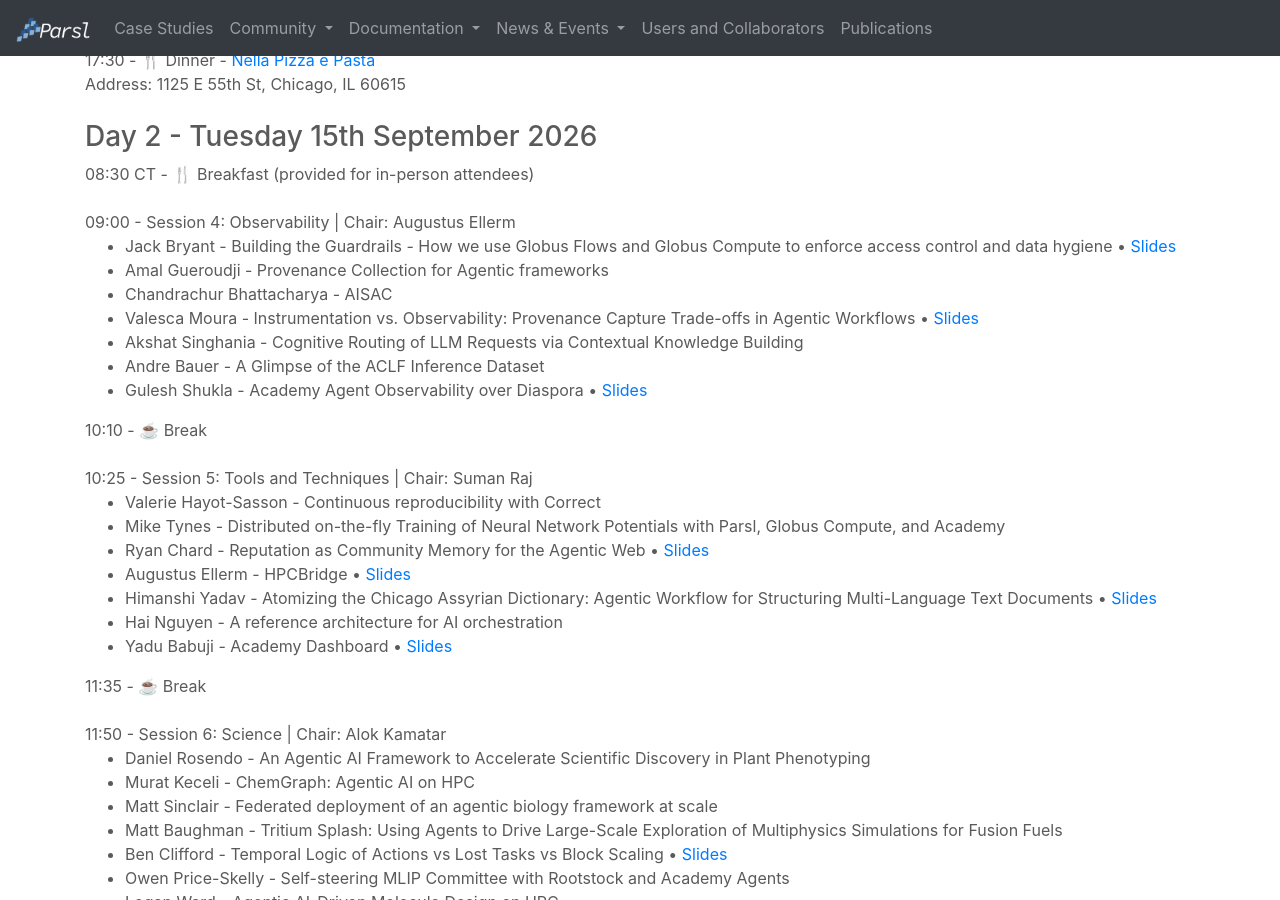
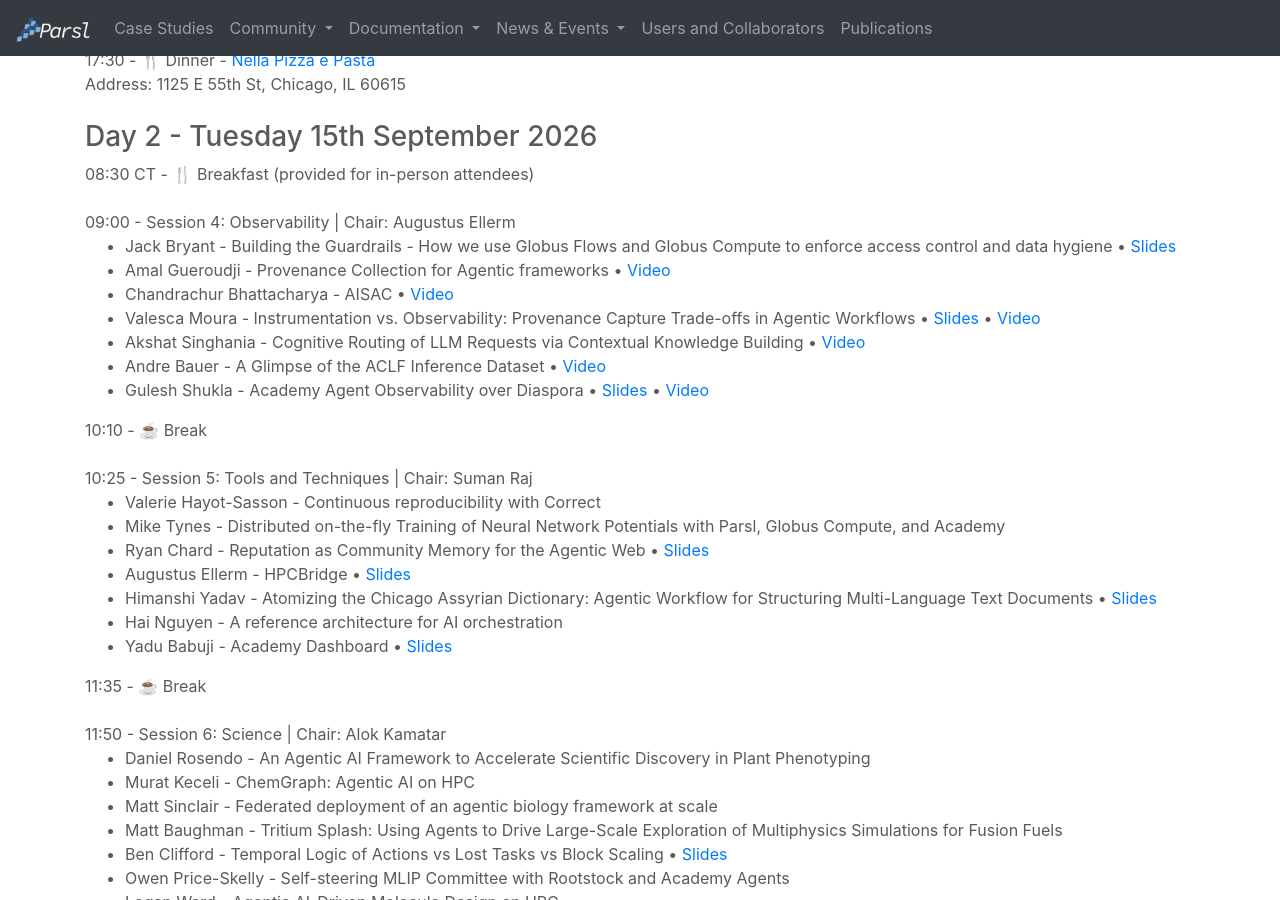
Before and after one commit to Parsl/parsl.github.io, a Jekyll site: the page built from parslfest/apex2026.html, in a window 1280 px wide and 900 px high, scrolled down 1452 px. Built offline with Jekyll 4.4.1, drawn with Linux system fonts in a browser that asks for light colours.

Commit message:
Add day 2 session 1 videos

```diff
--- a/parslfest/apex2026.html
+++ b/parslfest/apex2026.html
@@ -111,12 +111,12 @@
 09:00 - Session 4: Observability | Chair: Augustus Ellerm
 <ul>
 <li>Jack Bryant - Building the Guardrails - How we use Globus Flows and Globus Compute to enforce access control and data hygiene • <a href="2026/bryant-building-the-guardrails.pdf" target="_blank">Slides</a></li>
-<li>Amal Gueroudji - Provenance Collection for Agentic frameworks   </li>
-<li>Chandrachur Bhattacharya - AISAC   </li>
-<li>Valesca Moura - Instrumentation vs. Observability: Provenance Capture Trade-offs in Agentic Workflows  • <a href="2026/moura-provenance.pdf" target="_blank">Slides</a></li>
-<li>Akshat Singhania - Cognitive Routing of LLM Requests via Contextual Knowledge Building  </li>
-<li>Andre Bauer - A Glimpse of the ACLF Inference Dataset</li>
-<li>Gulesh Shukla - Academy Agent Observability over Diaspora  • <a href="2026/shukla-diaspora.pdf" target="_blank">Slides</a>  </li>
+<li>Amal Gueroudji - Provenance Collection for Agentic frameworks  • <a href="https://youtu.be/PfA4odijUnU">Video</a> </li>
+<li>Chandrachur Bhattacharya - AISAC  • <a href="https://youtu.be/dSJTsj8cbCA">Video</a> </li>
+<li>Valesca Moura - Instrumentation vs. Observability: Provenance Capture Trade-offs in Agentic Workflows  • <a href="2026/moura-provenance.pdf" target="_blank">Slides</a> • <a href="https://youtu.be/ixRAI6xd2y4">Video</a> </li>
+<li>Akshat Singhania - Cognitive Routing of LLM Requests via Contextual Knowledge Building  • <a href="https://youtu.be/BeIEuk9bu9Q">Video</a>  </li>
+<li>Andre Bauer - A Glimpse of the ACLF Inference Dataset •  <a href="https://youtu.be/zW4Kp24g_n4">Video</a>  </li>
+<li>Gulesh Shukla - Academy Agent Observability over Diaspora  • <a href="2026/shukla-diaspora.pdf" target="_blank">Slides</a>  • <a href="https://youtu.be/ZtVx4shpR5c">Video</a> </li>
 </ul>
 
 10:10 - ☕️ Break  <br /><br />
```
